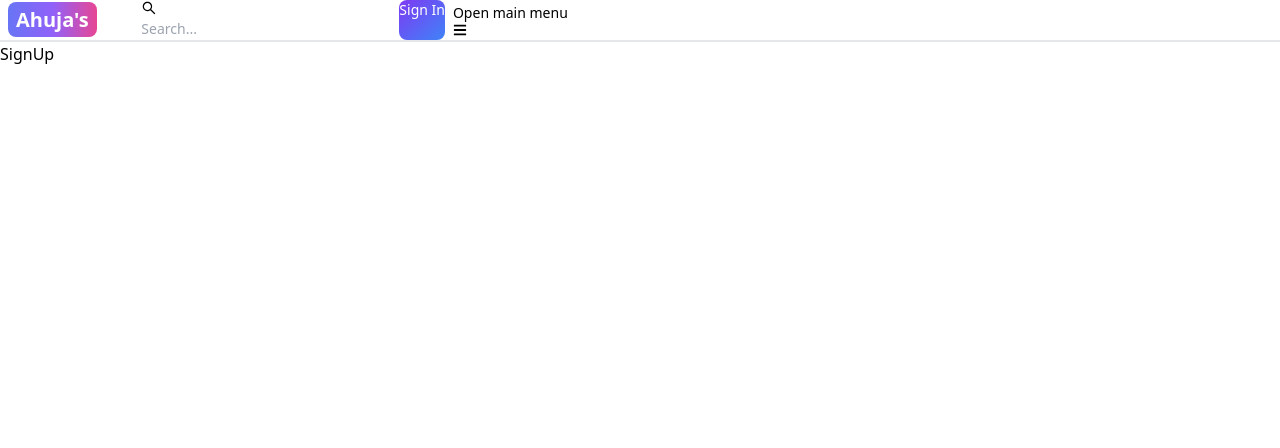
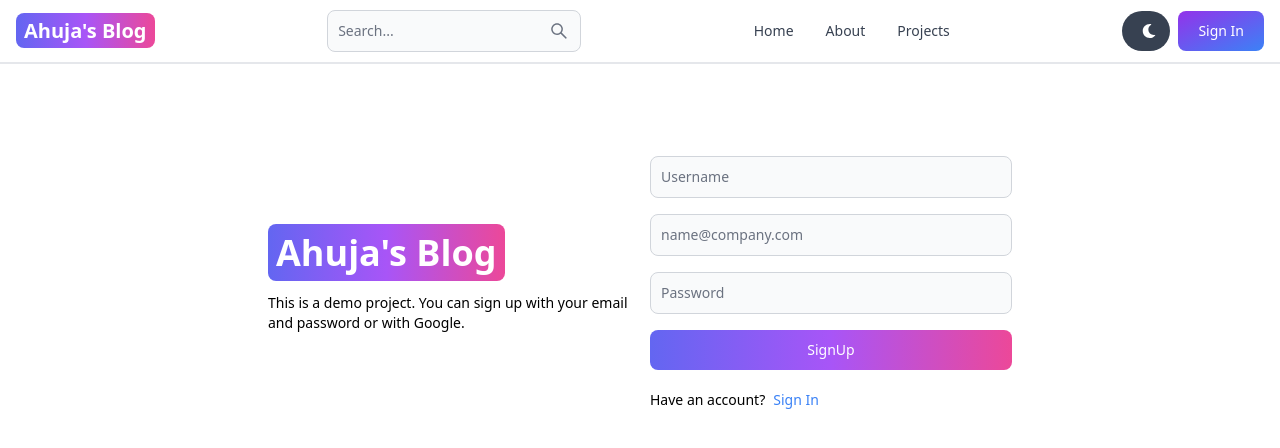
Before and after one commit to Sushant-Ahuja-13/mern-blog, a React (Vite) app in the folder client/: page /sign-up in a window 1280 px wide. Shown: the top 448 px of the page. Built offline with nearby package versions, Linux system fonts and the light colour scheme.

Commit message:
create signup page ui

```diff
--- a/client/package.json
+++ b/client/package.json
@@ -11,6 +11,7 @@
     "postinstall": "flowbite-react patch"
   },
   "dependencies": {
+    "flowbite": "^3.1.2",
     "flowbite-react": "^0.11.7",
     "react": "^19.0.0",
     "react-dom": "^19.0.0",
--- a/client/src/components/Header.jsx
+++ b/client/src/components/Header.jsx
@@ -20,9 +20,8 @@
         className="self-center whitespace-nowrap text-white text-sm sm:text-xl font-semibold dark:text-white"
       >
         <span className="px-2 py-1 bg-gradient-to-r from-indigo-500 via-purple-500 to-pink-500 rounded-lg text-white">
-          Ahuja's
+          Ahuja's Blog
         </span>
-        Blog
       </Link>
       <form>
         <TextInput
--- a/client/src/index.css
+++ b/client/src/index.css
@@ -1,3 +1,4 @@
 @tailwind base;
 @tailwind components;
 @tailwind utilities;
+@import 'flowbite';
--- a/client/src/pages/SignUp.jsx
+++ b/client/src/pages/SignUp.jsx
@@ -1,5 +1,52 @@
-import React from "react";
+import { Button, Label, TextInput } from "flowbite-react";
+import { Link } from "react-router-dom";
 
 export default function SignUp() {
-  return <div>SignUp</div>;
+  return (
+    <div className="min-h-screen mt-20">
+      <div className="flex p-3 max-w-3xl mx-auto flex-col md:flex-row md:items-center gap-5">
+        {/* left */}
+        <div className="flex-1">
+          <Link to="/" className="font-bold dark:text-white text-4xl">
+            <span className="px-2 py-1 bg-gradient-to-r from-indigo-500 via-purple-500 to-pink-500 rounded-lg text-white">
+              Ahuja's Blog
+            </span>
+          </Link>
+          <p className="text-sm mt-5">
+            This is a demo project. You can sign up with your email and password
+            or with Google.
+          </p>
+        </div>
+        {/* right */}
+
+        <div className="flex-1">
+          <form className="flex flex-col gap-4">
+            <div>
+              <Label value="Your username" />
+              <TextInput type="text" placeholder="Username" id="username" />
+            </div>
+            <div>
+              <Label value="Your email" />
+              <TextInput
+                type="text"
+                placeholder="name@company.com"
+                id="email"
+              />
+            </div>
+            <div>
+              <Label value="Your password" />
+              <TextInput type="text" placeholder="Password" id="password" />
+            </div>
+            <Button className="bg-gradient-to-r from-indigo-500 via-purple-500 to-pink-500" type="submit">SignUp</Button>
+          </form>
+          <div className="flex gap-2 text-sm mt-5">
+            <span>Have an account?</span>
+            <Link to="/sign-in" className="text-blue-500">
+              Sign In
+            </Link>
+          </div>
+        </div>
+      </div>
+    </div>
+  );
 }
--- a/client/tailwind.config.js
+++ b/client/tailwind.config.js
@@ -1,14 +1,14 @@
-import flowbiteReact from "flowbite-react/plugin/tailwindcss";
+import flowbitePlugin from "flowbite/plugin";
 
 /** @type {import('tailwindcss').Config} */
 export default {
   content: [
     "./index.html",
     "./src/**/*.{js,ts,jsx,tsx}",
-    ".flowbite-react/class-list.json"
+    "node_modules/flowbite-react/**/*.{js,jsx,ts,tsx}",
   ],
   theme: {
     extend: {},
   },
-  plugins: [flowbiteReact],
-}
+  plugins: [flowbitePlugin],
+};
```
Also changed, not shown: 1 other file (tests, documents, lock files or other folders).
